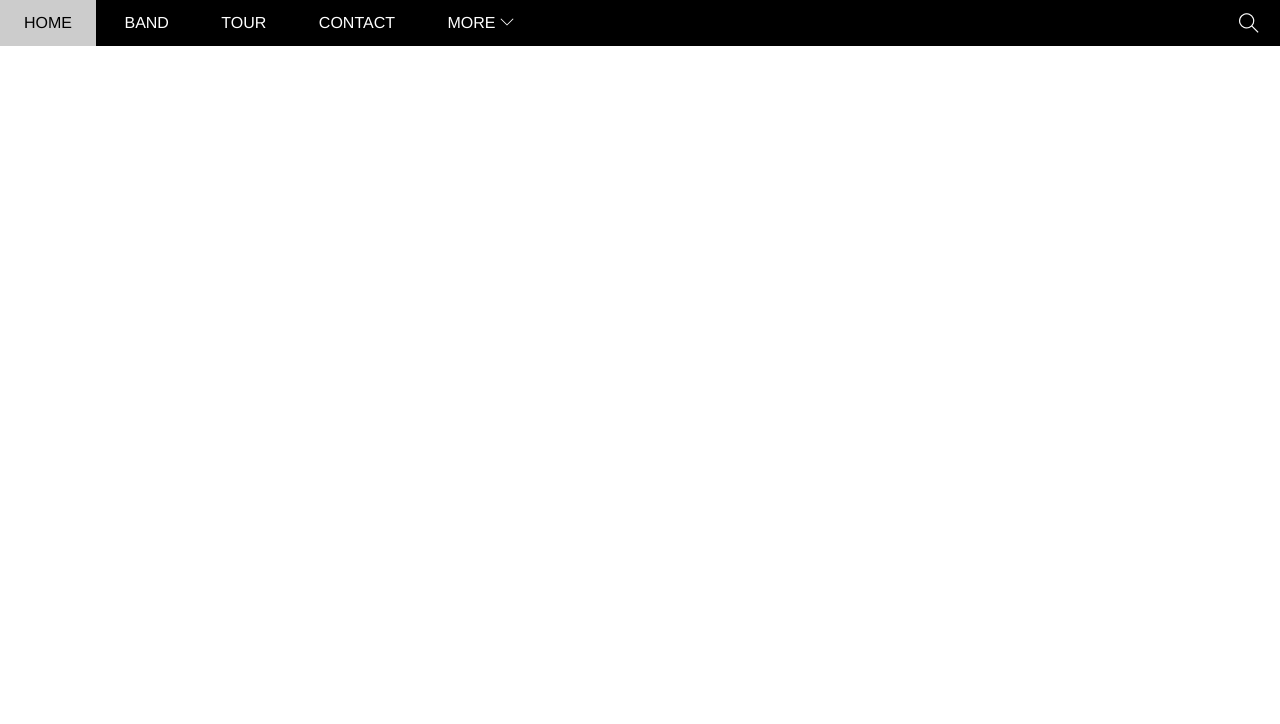
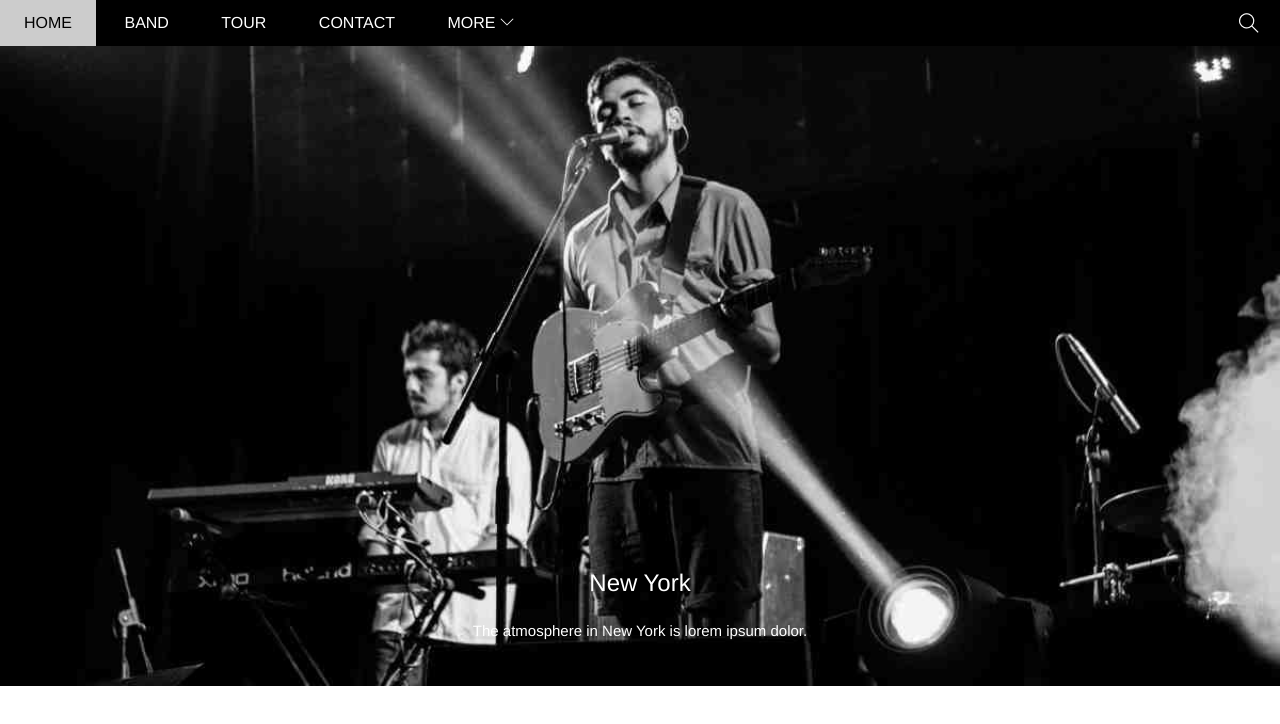
Before and after one commit to Trantuvan/w3_band, a plain HTML site: page index.html in a window 1280 px wide. Drawn offline with Linux system fonts and the light colour scheme.

Commit message:
done for slider

```diff
--- a/assets/css/style.css
+++ b/assets/css/style.css
@@ -30,6 +30,7 @@ html {
   left: 0;
   height: 46px;
   background-color: #000;
+  z-index: 1;
 }
 
 #nav {
@@ -119,6 +120,34 @@ html {
   /* do position: fixed => header nam tren slider */
   /* margin-top giup slider thut xuong dung vi tri cua no */
   margin-top: 46px;
+  /* padding-top: 50% cua chinh the slider */
+  /* ly do muon anh dep phai dung ty le anh, anh dang ti le 2:1 */
+  /* su dung background-img de do anh tu padding --> content */
+  /* giup anh dat duoc ti le 2:1 */
+  padding-top: 50%;
+  background: url("/assets/img/chicago.jpg") top center / cover no-repeat;
+  position: relative;
+}
+
+#slider .text-content {
+  position: absolute;
+  color: #fff;
+  bottom: 47px;
+  /* can giua chu*/
+  /* left: 50%;
+  transform: translateX(-50%); */
+  width: 100%;
+  text-align: center;
+}
+
+#slider .text-heading {
+  font-weight: 500;
+  font-size: 24px;
+}
+
+.text-desciption {
+  font-size: 15px;
+  margin-top: 25px;
 }
 
 #content {
--- a/index.html
+++ b/index.html
@@ -38,7 +38,14 @@
         <!-- End: Search Button -->
       </div>
 
-      <div id="slider"></div>
+      <div id="slider">
+        <div class="text-content">
+          <h2 class="text-heading">New York</h2>
+          <p class="text-desciption">
+            The atmosphere in New York is lorem ipsum dolor.
+          </p>
+        </div>
+      </div>
 
       <div id="content"></div>
 
```
Also changed, not shown: assets/img/chicago.jpg (added).
